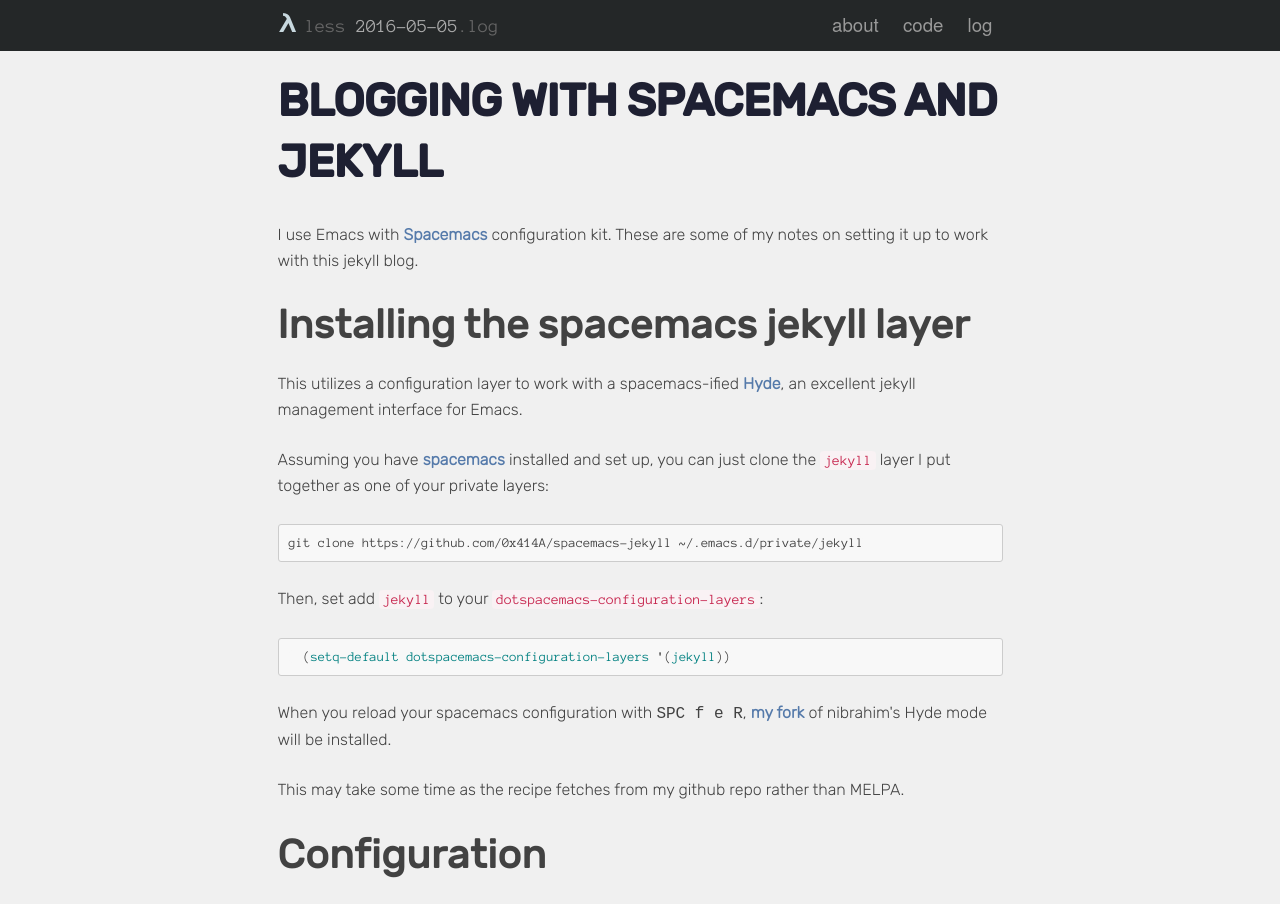
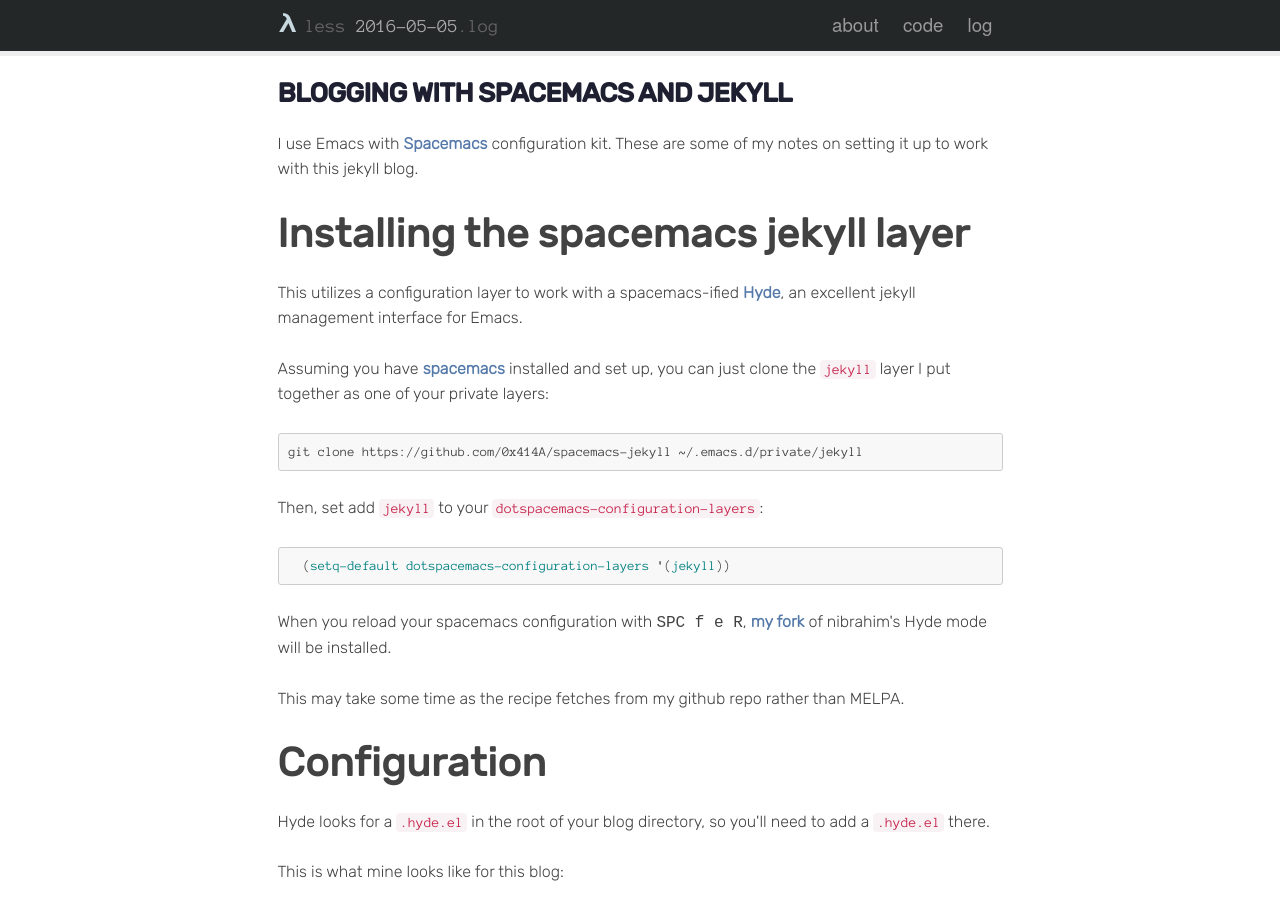
Before and after one commit to 0x414A/0x414a.github.io, a Jekyll site: the page built from _posts/2016-05-05-blogging_with_spacemacs_and_jekyll.markdown, in a window 1280 px wide. Shown: the top 904 px of the page. Built offline with Jekyll 4.4.1, drawn with Linux system fonts in a browser that asks for light colours; nearby versions of some CDN libraries; comment, search, counter and statistics services are not loaded.

Commit message:
Revert "Enlarge blog post title"
This reverts commit 301d6831fc1667e47f673c647b4128915ed147fe.

```diff
--- a/assets/stylesheets/blog.css
+++ b/assets/stylesheets/blog.css
@@ -6,10 +6,10 @@
 
 .blog-row {
   padding: 10px 0;
+  border-bottom: solid #eee 1px;
 }
 
 .blog-header {
-  padding: 10px 0;
   clear: both;
 }
 
@@ -35,7 +35,8 @@
     font-weight: bold;
     color: #1e2032;
     text-transform: uppercase;
-    font-size: 34pt;
+    font-size: 20pt;
+    margin-top: 10px;
 }
 
 .blog-content {
--- a/assets/stylesheets/custom.css
+++ b/assets/stylesheets/custom.css
@@ -5,9 +5,6 @@
 @import 'footer.css';
 @import 'jekyll-github.css';
 
-body {
-  background: #f0f0f0;
-}
 
 .container { max-width: 725px; }
 
--- a/assets/stylesheets/header.css
+++ b/assets/stylesheets/header.css
@@ -1,6 +1,7 @@
 .header {
     margin-top: 0;
     padding: 0;
+    border-bottom: solid 5px #eee;
     background: #242728;
 }
 
```
